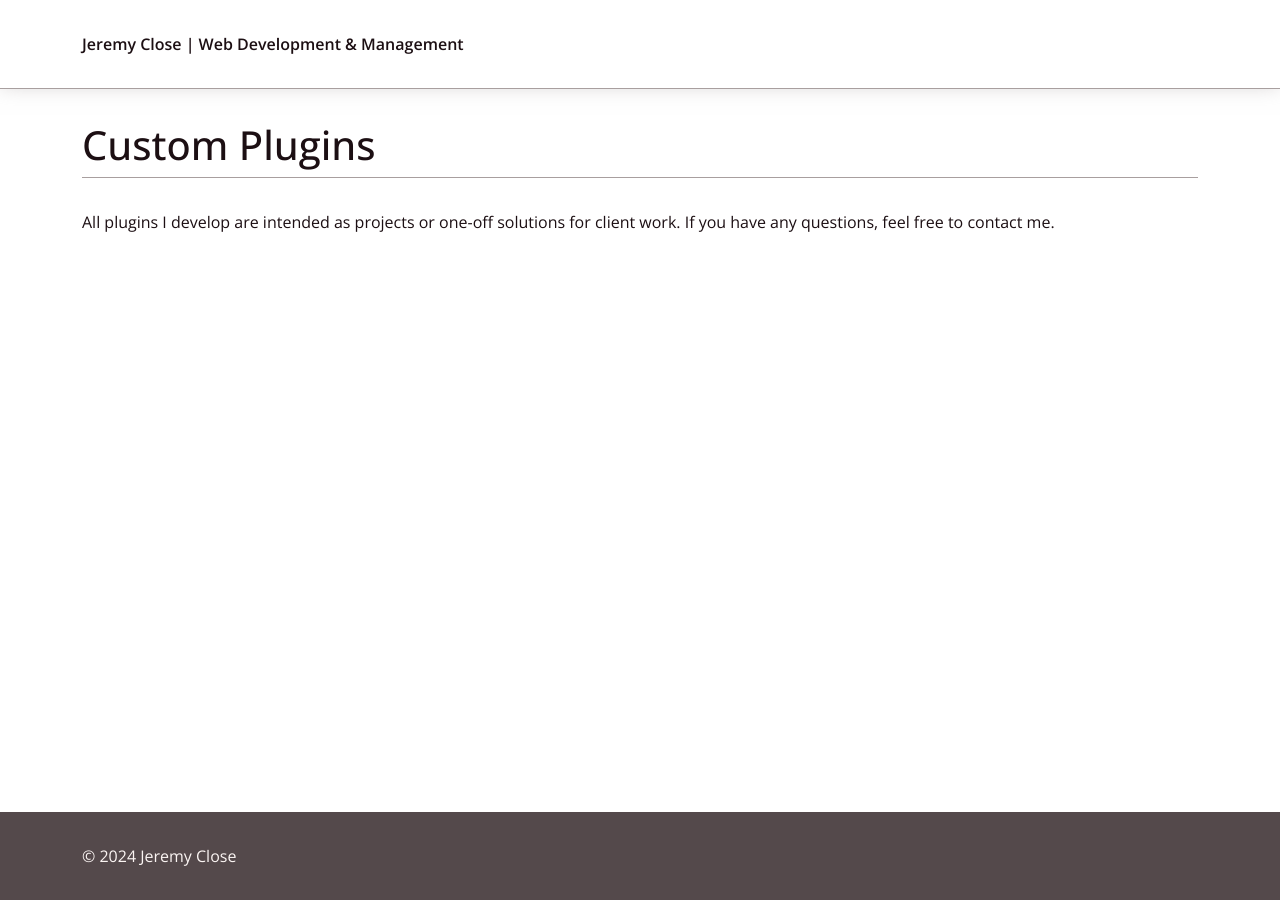
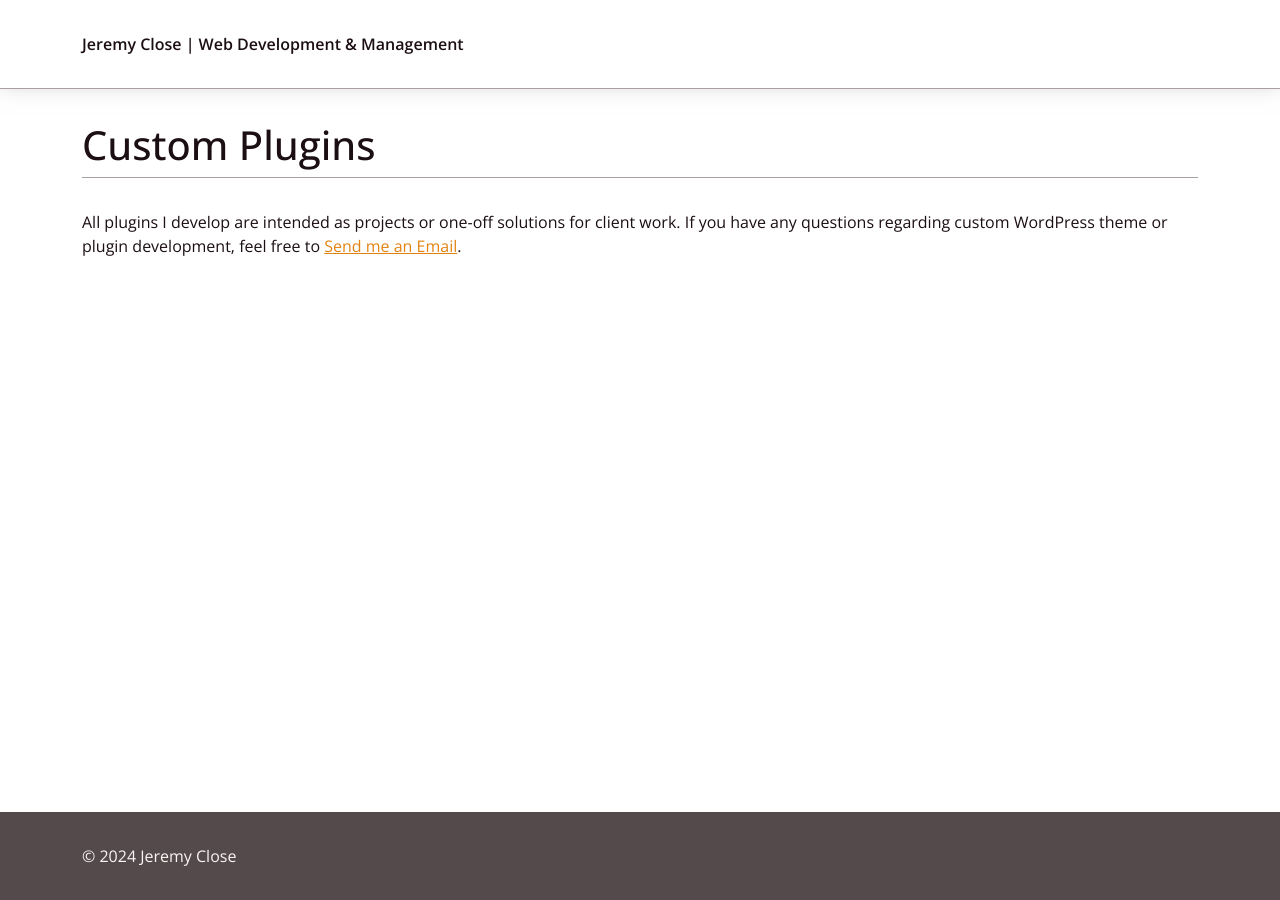
Before and after one commit to jkclose/jkclose.github.io, a Jekyll site: the page built from plugins.html, in a window 1280 px wide. Built offline with Jekyll 4.4.1, drawn with Linux system fonts in a browser that asks for light colours.

Commit message:
add encoded contact

```diff
--- a/plugins.html
+++ b/plugins.html
@@ -1,4 +1,10 @@
 ---
 title: Custom Plugins
 ---
-<p>All plugins I develop are intended as projects or one-off solutions for client work. If you have any questions, feel free to contact me.</p>
+<p>All plugins I develop are intended as projects or one-off solutions for client work. If you have any questions regarding custom WordPress theme or plugin development, feel free to <a id="contact" href="">Send me an Email</a>.</p>
+
+<script>
+    var encEmail = "ZGV2ZWxvcGVyQGplcmVteWNsb3NlLm1l=";
+    const form = document.getElementById("contact");
+    form.setAttribute("href", "mailto:".concat(atob(encEmail)));
+</script>
```
